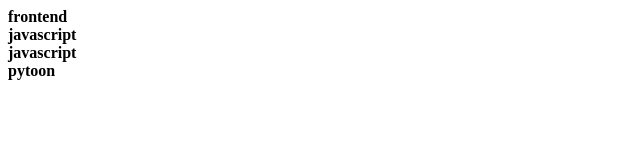
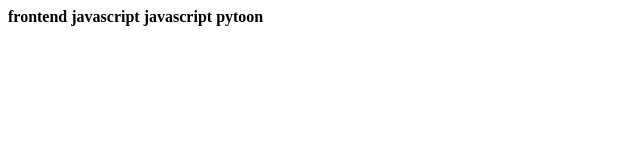
Before and after one commit to VusalZeynalov/website, a plain HTML site: page index.html in a window 1280 px wide. Shown: the whole page, without its empty margins (0-640 px from the left). Drawn offline with Linux system fonts and the light colour scheme.

Commit message:
add code

```diff
--- a/index.html
+++ b/index.html
@@ -8,10 +8,10 @@
 </head>
 <body>
     <section class="divs">
-        <div><b>frontend</b></div>
-        <div><b>javascript</b></div>
-        <div><b>javascript</b></div>
-        <div><b>pytoon</b></div>
+        <div class="item"><b>frontend</b></div>
+        <div class="item"><b>javascript</b></div>
+        <div class="item"><b>javascript</b></div>
+        <div class="item"><b>pytoon</b></div>
     </section>
 
 </body>
--- a/style.css
+++ b/style.css
@@ -2,3 +2,7 @@
     display: inline-block;
     justify-content: center;
 }
+.item {
+    display: inline-block;
+    justify-content: center;
+}
```
